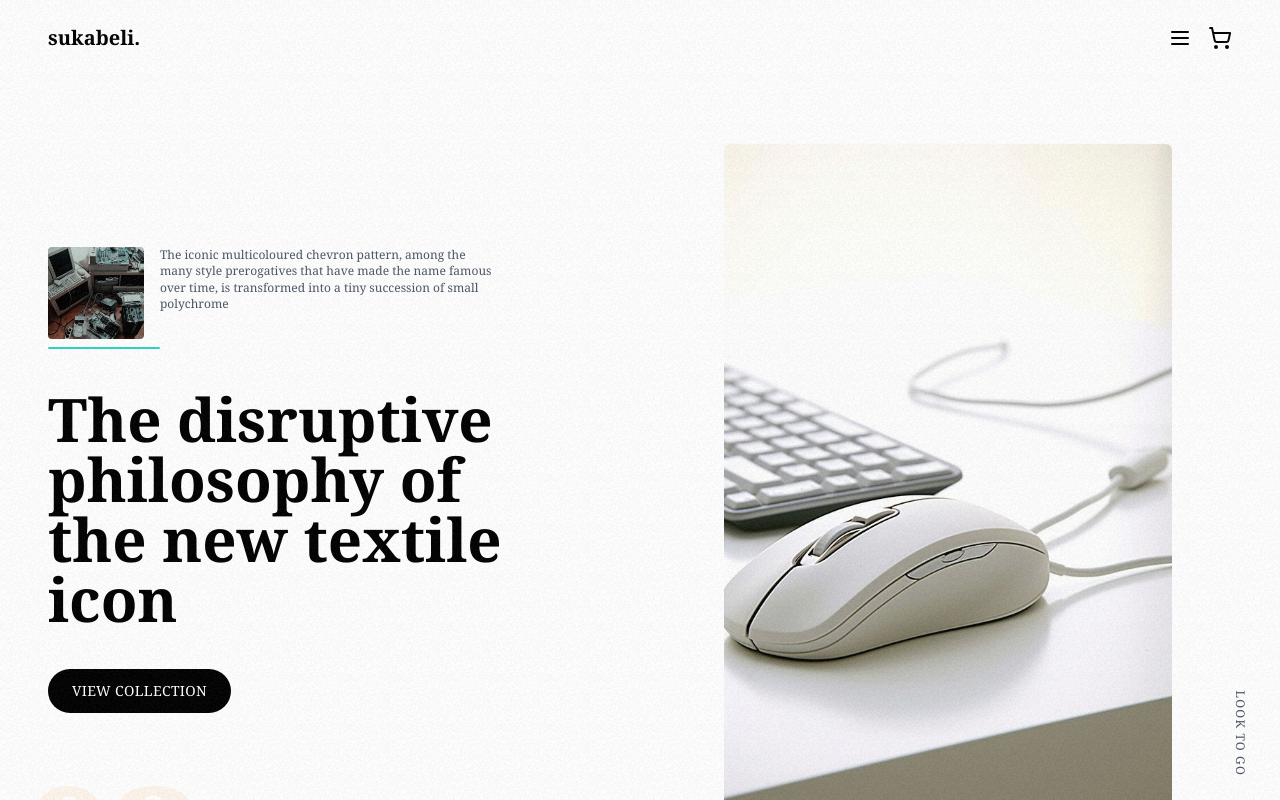
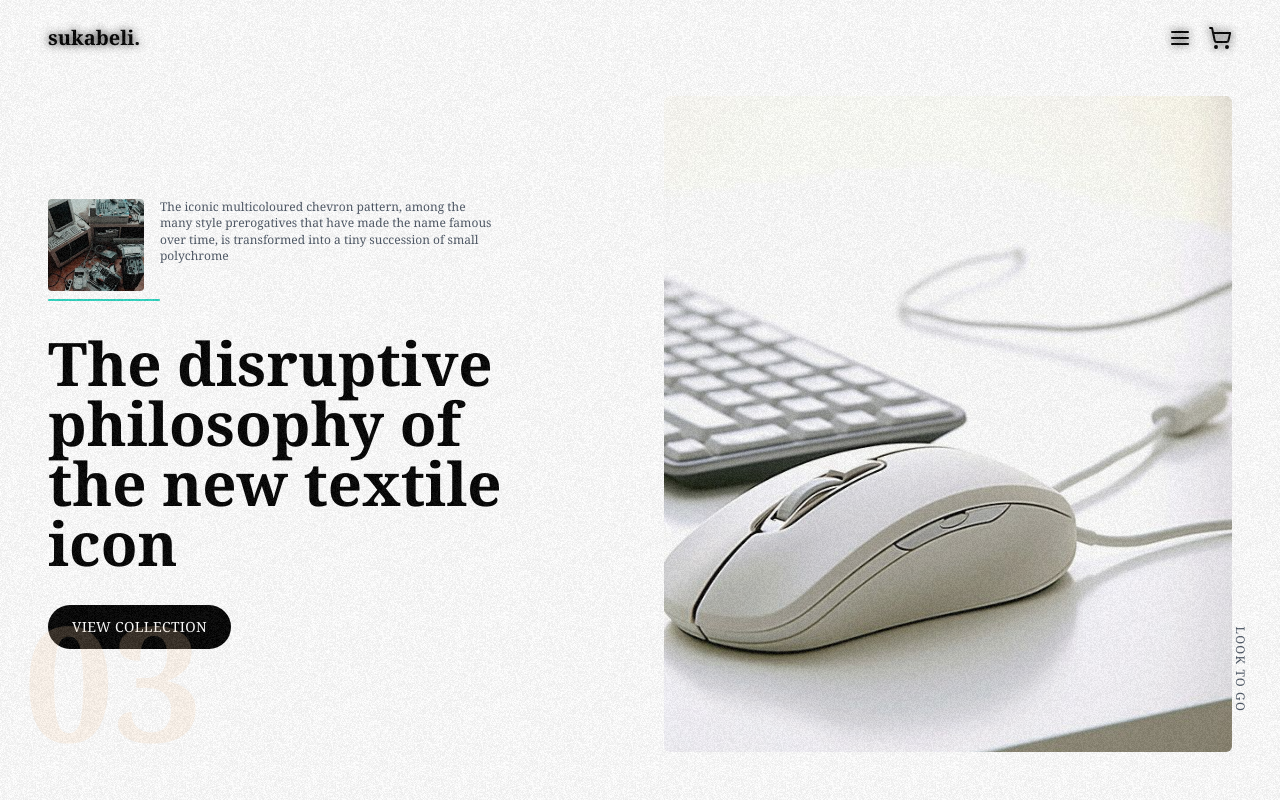
Before and after one commit to Unnati2603/sangam-educatum, a Next.js app in the folder frontend/: page / in a window 1280 px wide. Shown: the top 800 px of the page. Built offline with nearby package versions, Linux system fonts and the light colour scheme.

Commit message:
better hero

```diff
--- a/frontend/src/app/perfectComp/components/Hero.tsx
+++ b/frontend/src/app/perfectComp/components/Hero.tsx
@@ -5,9 +5,9 @@
 
 export default function Hero() {
   return (
-    <section className="relative min-h-screen bg-white text-black font-serif overflow-hidden">
+    <section className="relative h-screen w-screen bg-white text-black font-serif overflow-hidden">
       {/* Transparent Navbar */}
-      <nav className="absolute top-0 left-0 w-full z-10 flex items-center justify-between px-6 md:px-12 py-6 bg-white/10 backdrop-blur-md">
+      <nav className="fixed top-0 left-0 w-full z-50 flex items-center justify-between px-6 md:px-12 py-6 bg-white/10 backdrop-blur-sm">
         <h1 className="text-xl font-bold">sukabeli.</h1>
         <div className="flex items-center space-x-4 text-black">
           <Menu className="w-6 h-6" />
@@ -16,9 +16,9 @@
       </nav>
 
       {/* Content */}
-      <div className="grid grid-cols-1 md:grid-cols-2 px-6 md:px-12 py-28 md:py-36 gap-12">
+      <div className="grid grid-cols-1 md:grid-cols-2 h-screen px-6 md:px-12 pt-24 pb-12 gap-12">
         {/* Left Side */}
-        <div className="flex flex-col justify-center space-y-10">
+        <div className="flex flex-col justify-center space-y-8 overflow-y-auto">
           {/* Top Text and Image */}
           <div className="space-y-2 max-w-md">
             <div className="flex items-start space-x-4">
@@ -27,7 +27,7 @@
                 alt="Closeup"
                 width={96}
                 height={80}
-                className="object-cover rounded"
+                className="object-cover rounded shrink-0"
               />
               <p className="text-xs text-gray-600 leading-snug">
                 The iconic multicoloured chevron pattern, among the many style
@@ -50,13 +50,13 @@
         </div>
 
         {/* Right Side Image */}
-        <div className="flex justify-center items-center relative">
+        <div className="relative h-[calc(100vh-9rem)] w-full flex items-center justify-center">
           <Image
             src={cm}
             alt="Model"
             width={768}
             height={512}
-            className="rounded-md object-cover max-w-full md:max-w-md"
+            className="rounded-md object-cover w-full h-full"
           />
           {/* Vertical Text */}
           <div className="absolute right-0 bottom-10 text-xs tracking-widest rotate-90 origin-bottom-right text-gray-600">
--- a/frontend/src/app/perfectComp/page.tsx
+++ b/frontend/src/app/perfectComp/page.tsx
@@ -9,6 +9,7 @@
       <NoiseBg />
       <div className="relative z-0">
         <Hero />
+        <Hero />
       </div>
     </main>
   );
--- a/frontend/src/components/Noise/NoiseBg.tsx
+++ b/frontend/src/components/Noise/NoiseBg.tsx
@@ -6,11 +6,11 @@
 export default memo(function NoiseBg() {
   return (
     <Noise
-      patternSize={50} // Reduced size for better performance
+      patternSize={150} // Reduced size for better performance
       patternScaleX={1}
       patternScaleY={1}
       patternRefreshInterval={60} // Slower refresh rate for better performance
-      patternAlpha={10}
+      patternAlpha={20}
       // patternSize={160}
     />
   );
```
